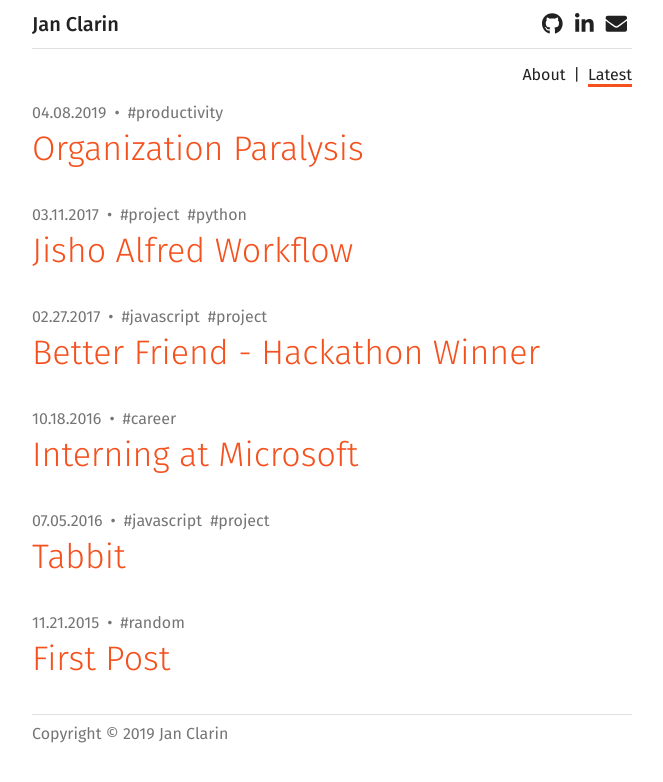
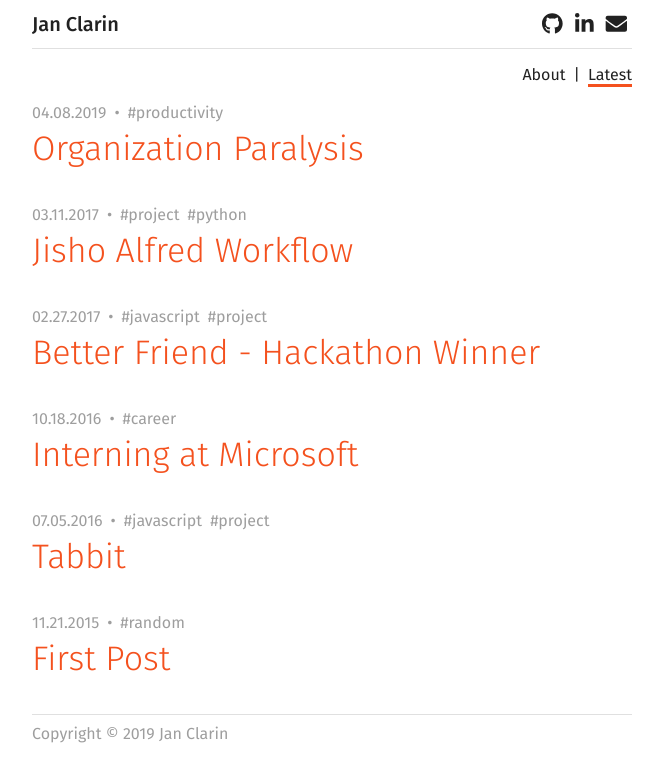
Before and after one commit to janclarin/janclarin.github.io, a Jekyll site: the page built from index.md, in a window 1280 px wide. Shown: the top 782 px of the page, without its empty margins (308-971 px from the left). Built offline with Jekyll 4.4.1, drawn with Linux system fonts in a browser that asks for light colours; nearby versions of some CDN libraries.

Commit message:
Change secondary text color to gray-500
From gray-600, to put more emphasis on the content.

```diff
--- a/_sass/main.scss
+++ b/_sass/main.scss
@@ -3,7 +3,7 @@ $deep-orange-600: #f4511e;
 $deep-orange-800: #d84315;
 $deep-orange-a100: #ff9e80;
 $gray-300: #e0e0e0;
-$gray-600: #757575;
+$gray-500: #9E9E9E;
 $gray-900: #212121;
 
 $border-color: $deep-orange-600;
@@ -14,7 +14,7 @@ $link-hover-color: $deep-orange-800;
 $link-visited-color: $deep-orange-a100;
 
 $text-color: $gray-900;
-$text-secondary-color: $gray-600;
+$text-secondary-color: $gray-500;
 
 $text-small: 16px; // Material type scale Body 1.
 $text-medium: 20px; // Material type scale H6.
```
